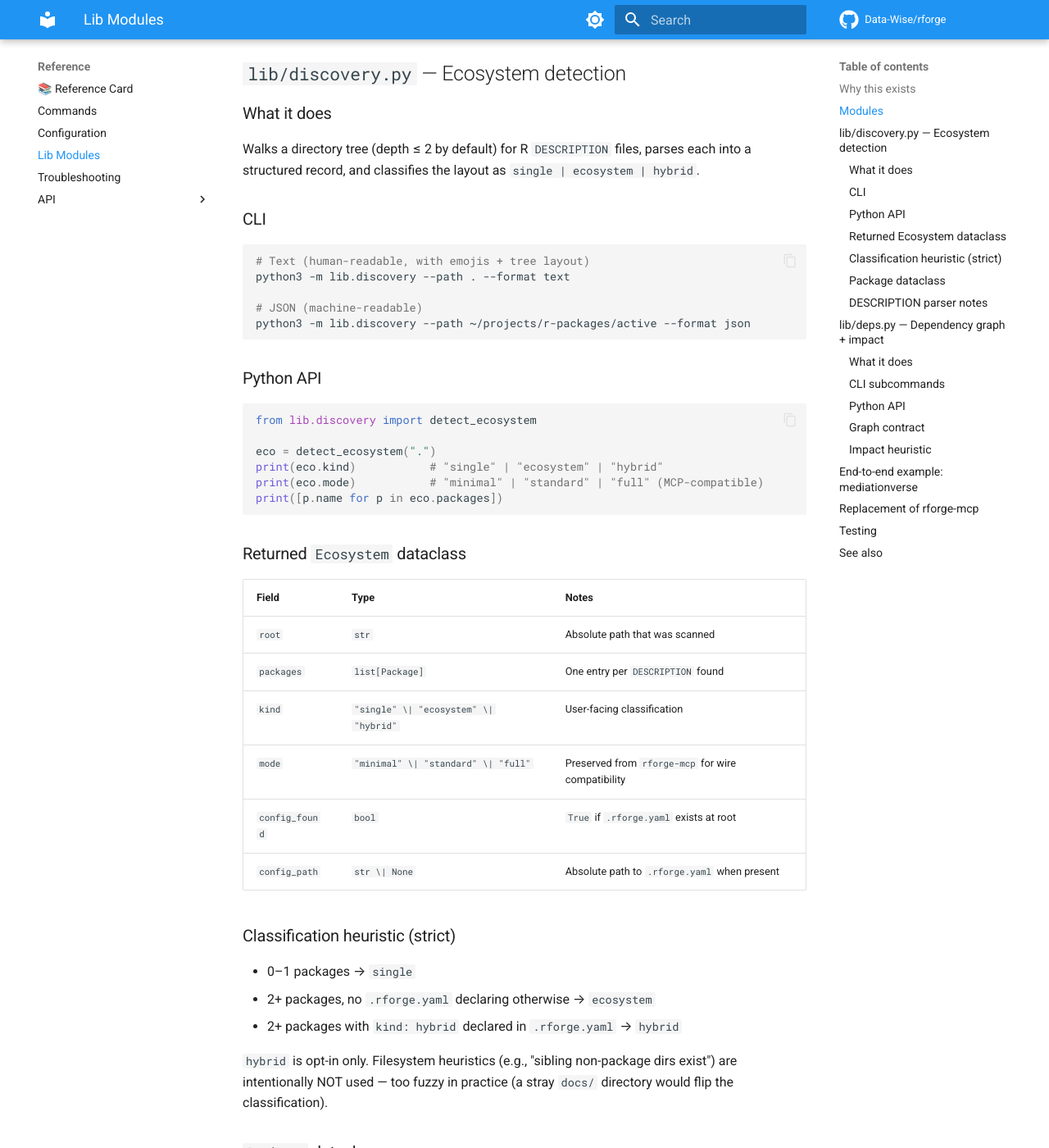
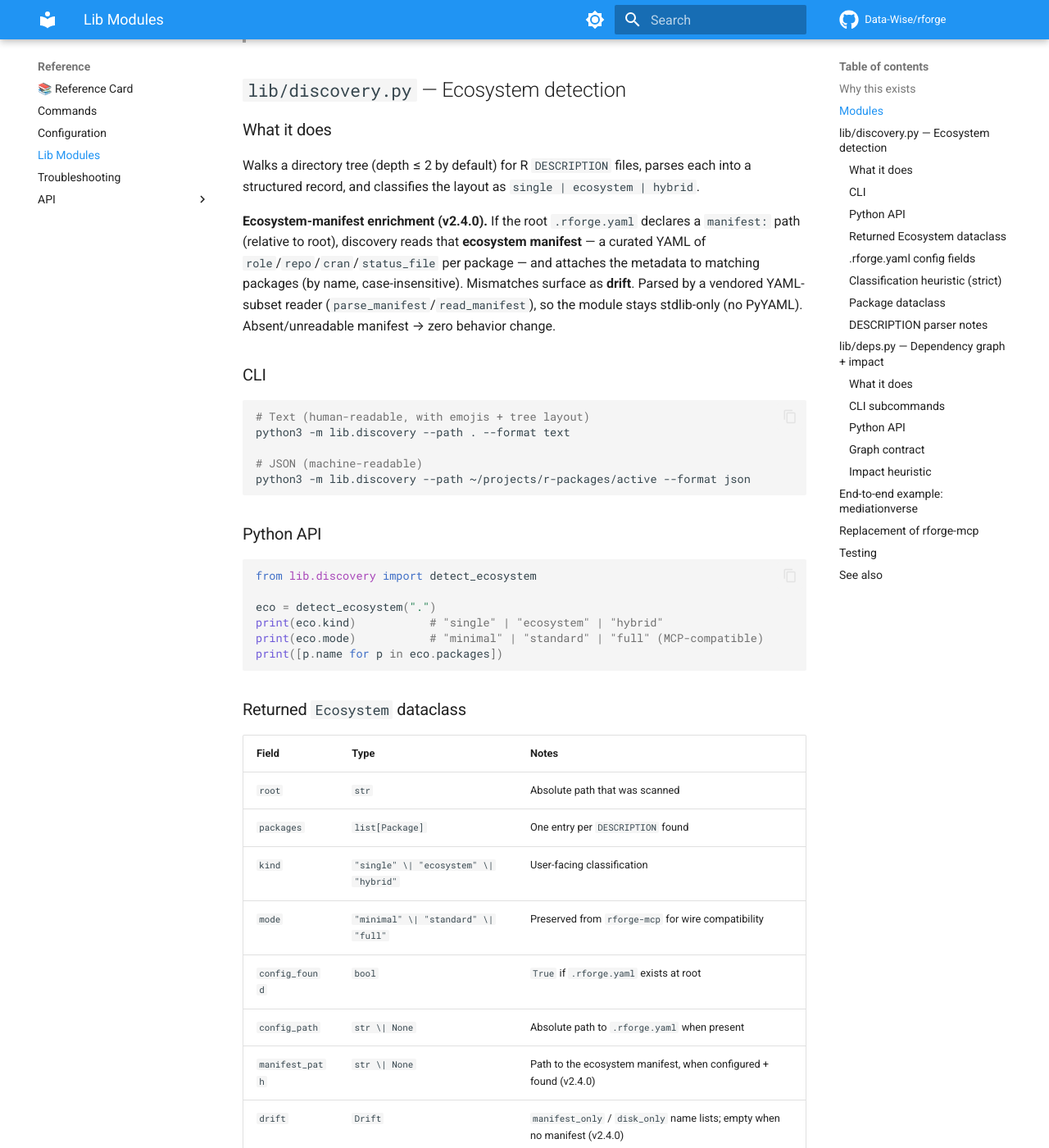
Before and after one commit to Data-Wise/rforge, an MkDocs documentation site: the page built from docs/lib-modules.md, in a window 1280 px wide and 1400 px high, scrolled down 2463 px. Shown: the whole window at 82% size. Built offline with MkDocs 1.6.1 and Material for MkDocs 9.7.7, drawn with Linux system fonts in a browser that asks for light colours; comment, search, counter and statistics services are not loaded; some of the changed text lies outside the part shown.

Commit message:
docs(site): document v2.4.0 ecosystem-manifest in user-facing pages
PR #17 updated only the auto-gen reference + CHANGELOG; this fills the
user-facing gap left behind:
- README.md: "What's new in v2.4.0" (manifest enrichment + drift)
- docs/lib-modules.md: discovery manifest enrichment, .rforge.yaml
  `manifest:` field, manifest_path/drift Ecosystem fields, new
  parse_manifest/read_manifest functions
- docs/commands.md: /rforge:detect (manifest header + role + drift) and
  /rforge:status (Role column + drift)

Co-Authored-By: Claude Opus 4.8 (1M context) <noreply@anthropic.com>

````diff
--- a/docs/lib-modules.md
+++ b/docs/lib-modules.md
@@ -36,7 +36,7 @@ flowchart LR
 
 | Module | Public functions | CLI entry point |
 |---|---|---|
-| `lib/discovery.py` | `detect_ecosystem`, `find_r_packages`, `parse_description`, `read_description` | `python3 -m lib.discovery --path . --format text\|json` |
+| `lib/discovery.py` | `detect_ecosystem`, `find_r_packages`, `parse_description`, `read_description`, `parse_manifest`, `read_manifest` | `python3 -m lib.discovery --path . --format text\|json` |
 | `lib/deps.py` | `build_graph`, `analyze_impact`, `get_all_dependents`, `get_update_order`, `identify_blockers` | `python3 -m lib.deps [--path .] [--format text\|json] [graph\|impact ...]` |
 | `lib/rcmd.py` | `run`, `normalize`, `find_package`, `r_snippet`, `_run_cran_prep`, `_cran_prep_envelope`, `render_cran_comments` (v2.2.0 R-runner) | `python3 -m lib.rcmd --kind <kind> [--path .] [--as-cran] [--preview] [--strict] [--incoming] [--articles-only] [--devel] [--goodpractice] [--multi-platform] [--no-revdep]` |
 | `lib/cranlint.py` | `lint_description`, `check_build_hygiene`, `check_planning_consistency`, `run_all` (v2.3.0 CRAN-incoming linter) | `python3 -m lib.cranlint --path . [--format text\|json]` |
@@ -78,6 +78,13 @@ Walks a directory tree (depth ≤ 2 by default) for R `DESCRIPTION` files,
 parses each into a structured record, and classifies the layout as
 `single | ecosystem | hybrid`.
 
+**Ecosystem-manifest enrichment (v2.4.0).** If the root `.rforge.yaml` declares a
+`manifest:` path (relative to root), discovery reads that **ecosystem manifest** — a
+curated YAML of `role`/`repo`/`cran`/`status_file` per package — and attaches the metadata
+to matching packages (by name, case-insensitive). Mismatches surface as **drift**. Parsed by
+a vendored YAML-subset reader (`parse_manifest`/`read_manifest`), so the module stays
+stdlib-only (no PyYAML). Absent/unreadable manifest → zero behavior change.
+
 ### CLI
 
 ```bash
@@ -109,6 +116,17 @@ print([p.name for p in eco.packages])
 | `mode` | `"minimal" \| "standard" \| "full"` | Preserved from `rforge-mcp` for wire compatibility |
 | `config_found` | `bool` | `True` if `.rforge.yaml` exists at root |
 | `config_path` | `str \| None` | Absolute path to `.rforge.yaml` when present |
+| `manifest_path` | `str \| None` | Path to the ecosystem manifest, when configured + found (v2.4.0) |
+| `drift` | `Drift` | `manifest_only` / `disk_only` name lists; empty when no manifest (v2.4.0) |
+
+Each `Package` also gains an optional `manifest: ManifestEntry` (the matched curation metadata).
+
+### `.rforge.yaml` config fields
+
+| Field | Purpose |
+|---|---|
+| `kind: hybrid` | Force the `hybrid` classification (see heuristic below) |
+| `manifest: <relative-path>` | Point discovery at an ecosystem manifest to enrich/drift-check against (v2.4.0) |
 
 ### Classification heuristic (strict)
 
````
Also changed, not shown: README.md (+4 -0 lines), docs/commands.md (+9 -0 lines).
